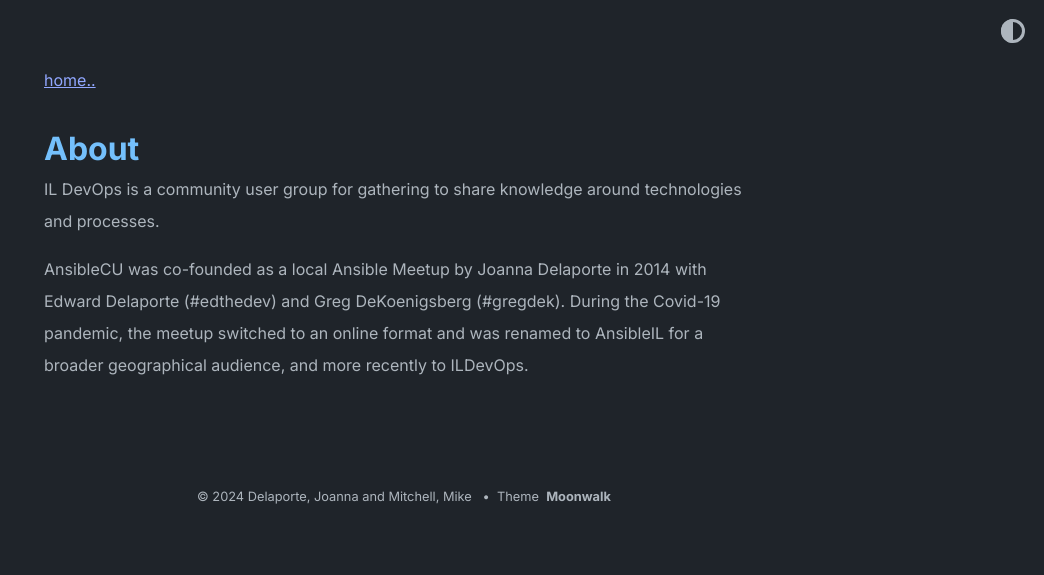
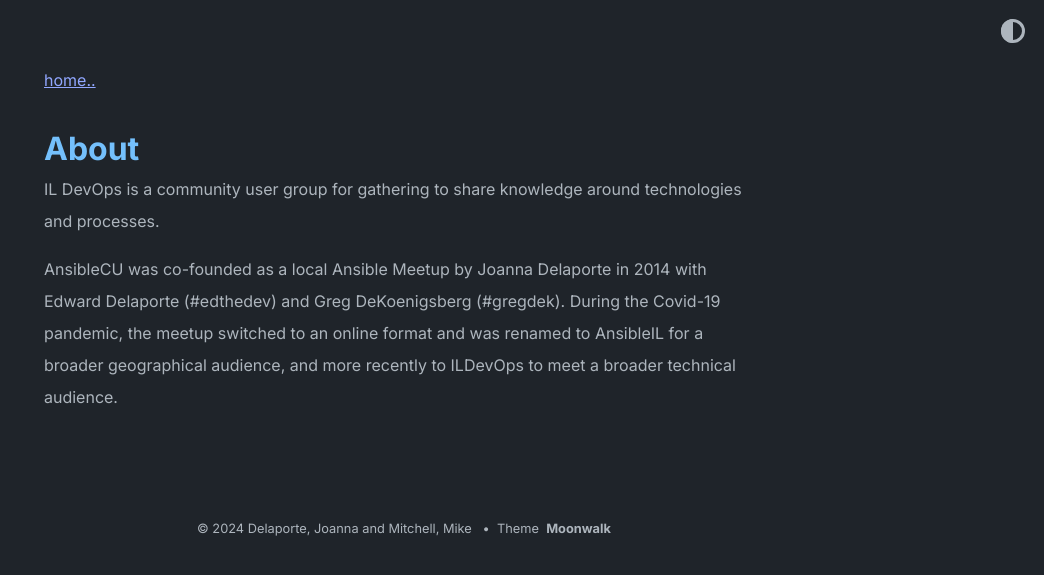
Before and after one commit to ILDevOps/ildevops.github.io, a Jekyll site: the page built from about.md, in a window 1280 px wide. Shown: the top 575 px of the page, without its empty margins (236-1280 px from the left). Built offline with Jekyll 4.4.1, drawn with Linux system fonts in a browser that asks for light colours.

Commit message:
Update about.md

```diff
--- a/about.md
+++ b/about.md
@@ -5,4 +5,4 @@ title: About
 
 IL DevOps is a community user group for gathering to share knowledge around technologies and processes.
 
-AnsibleCU was co-founded as a local Ansible Meetup by Joanna Delaporte in 2014 with Edward Delaporte (#edthedev) and Greg DeKoenigsberg (#gregdek). During the Covid-19 pandemic, the meetup switched to an online format and was renamed to AnsibleIL for a broader geographical audience, and more recently to ILDevOps.
+AnsibleCU was co-founded as a local Ansible Meetup by Joanna Delaporte in 2014 with Edward Delaporte (#edthedev) and Greg DeKoenigsberg (#gregdek). During the Covid-19 pandemic, the meetup switched to an online format and was renamed to AnsibleIL for a broader geographical audience, and more recently to ILDevOps to meet a broader technical audience.
```
